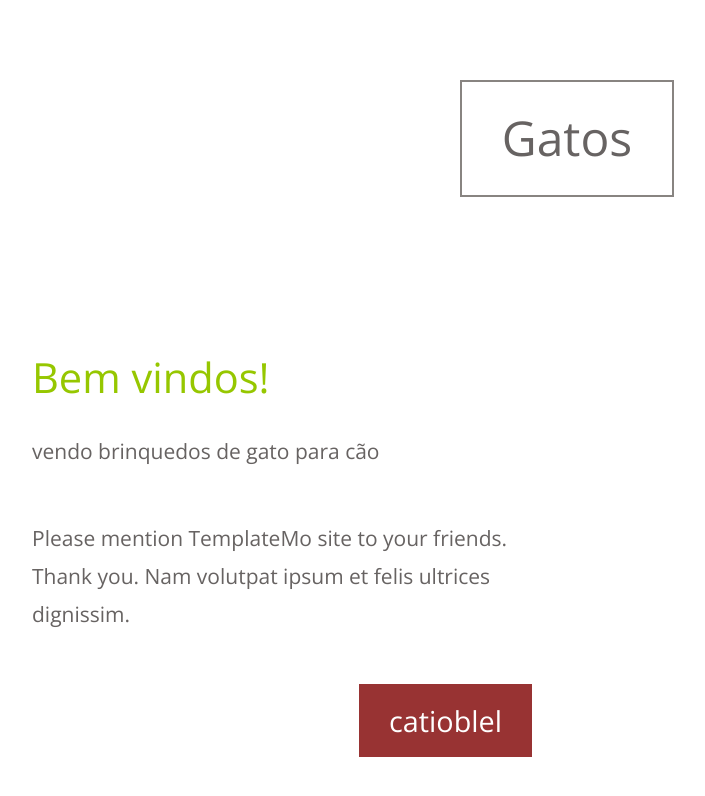
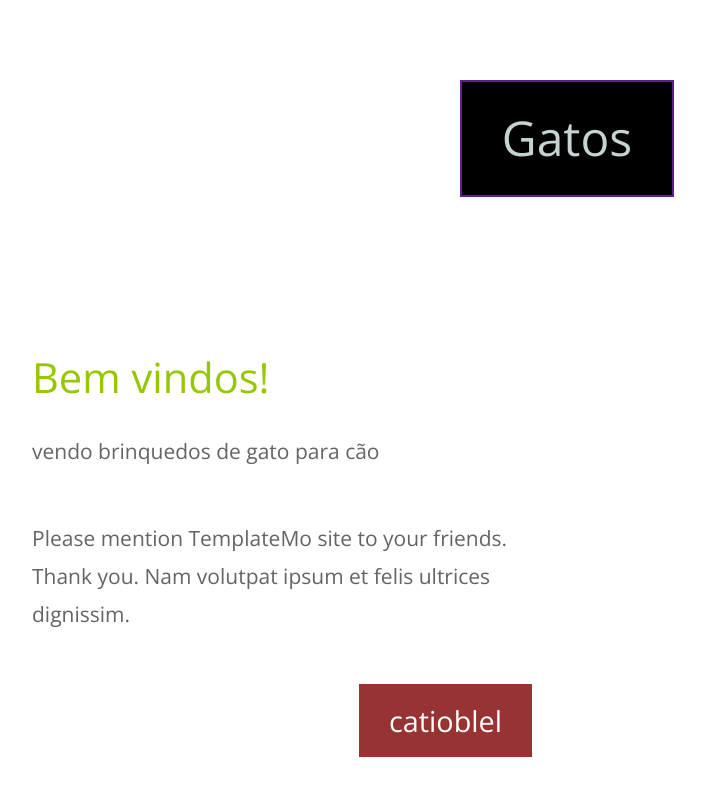
Before and after one commit to sibelli-sibelinha/sibell.sibelinha.github.io, a plain HTML site: page index.html in a window 1280 px wide. Shown: the top 796 px of the page, without its empty margins (73-778 px from the left). Drawn offline with nearby package versions, Linux system fonts and the light colour scheme.

Commit message:
Alteração no código

```diff
--- a/css/templatemo-style.css
+++ b/css/templatemo-style.css
@@ -57,11 +57,12 @@ p {
 }
 
 .tm-site-title {
-	border: 2px solid #888481;
-	color: #676362;
+	border: 2px solid #5f1e91;
+	color: #c5d3d3;
 	display: inline-block;
 	font-size: 3rem;
 	padding: 30px 40px;
+	background-color: black;
 }
 
 .tm-textbox {
```
